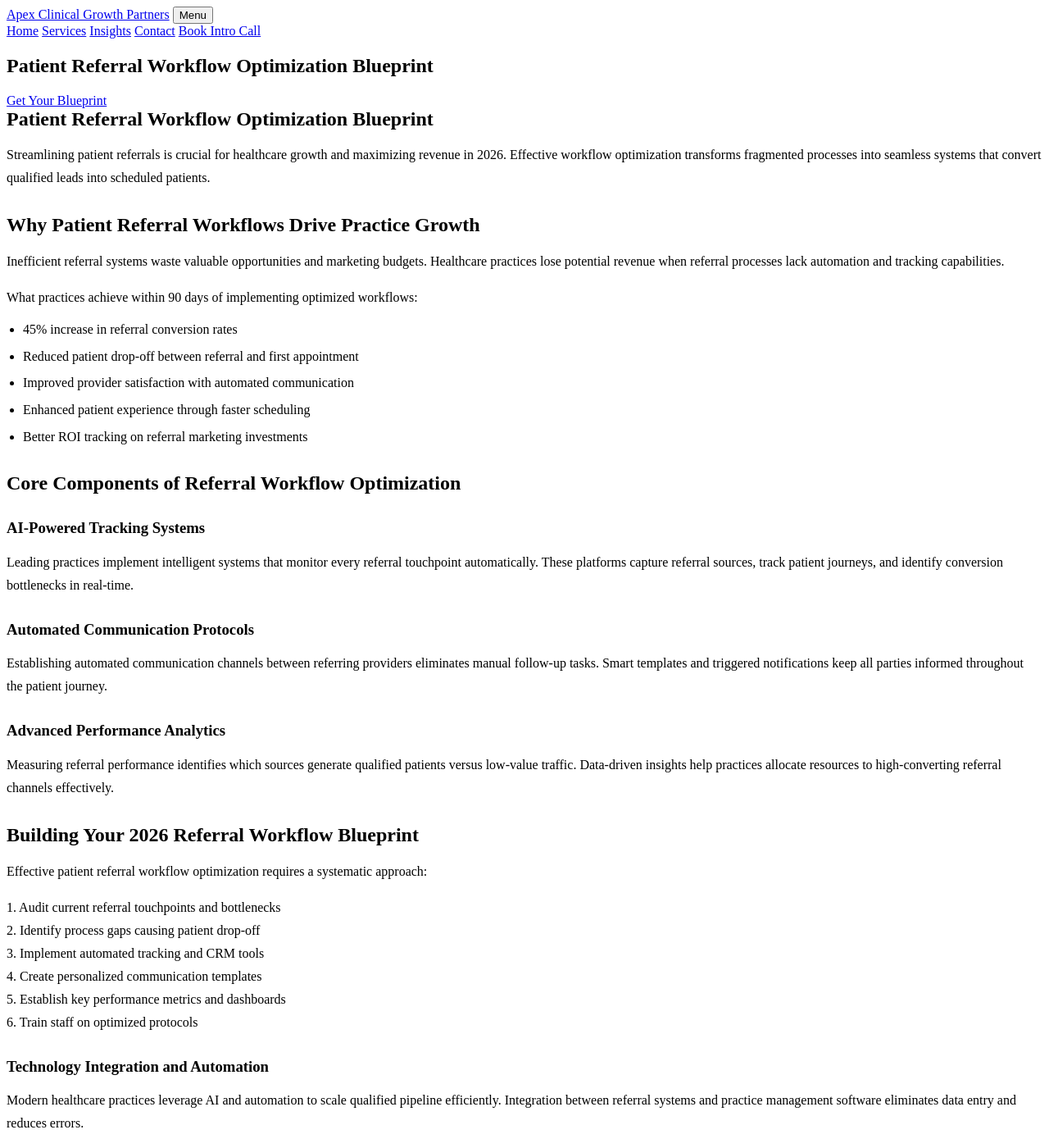
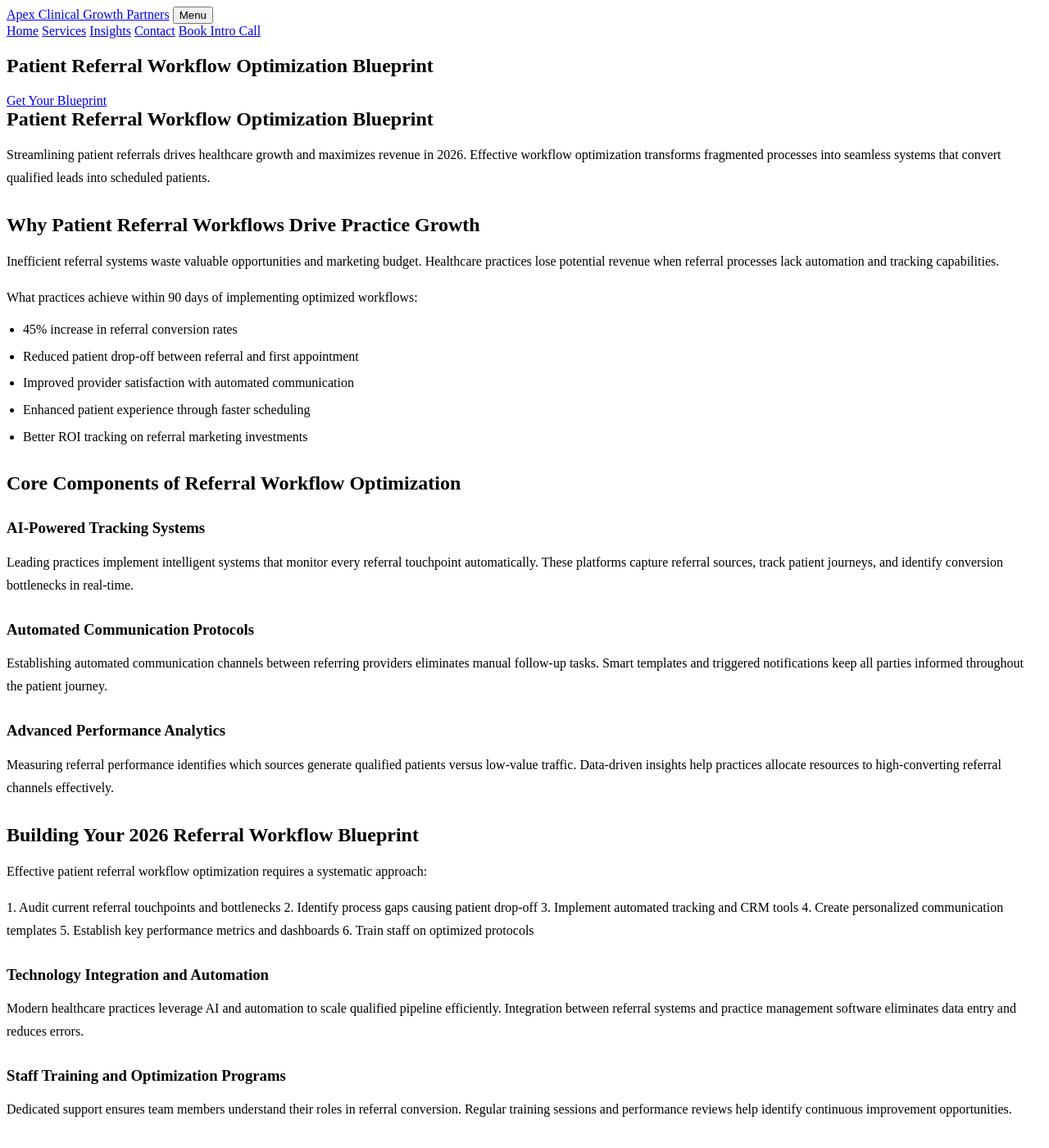
Before and after one commit to prjctlphbt/orbitr-canary-angular-20260228, a Jekyll site: the page patient-referral-workflow-blueprint.html, which Jekyll copies as it is, in a window 1280 px wide and 1400 px high. Shown: the whole window at 82% size. Built offline with Jekyll 4.4.1, drawn with Linux system fonts in a browser that asks for light colours.

Commit message:
Rollback: Revert changes to patient-referral-workflow-blueprint.html

```diff
--- a/patient-referral-workflow-blueprint.html
+++ b/patient-referral-workflow-blueprint.html
@@ -109,9 +109,9 @@
 <section class="landing-content">
 <div class="container orbitr-generated-content">
 <h1>Patient Referral Workflow Optimization Blueprint</h1>
-<p>Streamlining patient referrals is crucial for healthcare growth and maximizing revenue in 2026. Effective workflow optimization transforms fragmented processes into seamless systems that convert qualified leads into scheduled patients.</p>
+<p>Streamlining patient referrals drives healthcare growth and maximizes revenue in 2026. Effective workflow optimization transforms fragmented processes into seamless systems that convert qualified leads into scheduled patients.</p>
 <h2>Why Patient Referral Workflows Drive Practice Growth</h2>
-<p>Inefficient referral systems waste valuable opportunities and marketing budgets. Healthcare practices lose potential revenue when referral processes lack automation and tracking capabilities.</p>
+<p>Inefficient referral systems waste valuable opportunities and marketing budget. Healthcare practices lose potential revenue when referral processes lack automation and tracking capabilities.</p>
 <p>What practices achieve within 90 days of implementing optimized workflows:</p>
 <ul>
 <li>45% increase in referral conversion rates</li>
@@ -129,11 +129,11 @@
 <p>Measuring referral performance identifies which sources generate qualified patients versus low-value traffic. Data-driven insights help practices allocate resources to high-converting referral channels effectively.</p>
 <h2>Building Your 2026 Referral Workflow Blueprint</h2>
 <p>Effective patient referral workflow optimization requires a systematic approach:</p>
-<p>1. Audit current referral touchpoints and bottlenecks<br/>
-2. Identify process gaps causing patient drop-off<br/>
-3. Implement automated tracking and CRM tools<br/>
-4. Create personalized communication templates<br/>
-5. Establish key performance metrics and dashboards<br/>
+<p>1. Audit current referral touchpoints and bottlenecks
+2. Identify process gaps causing patient drop-off
+3. Implement automated tracking and CRM tools
+4. Create personalized communication templates
+5. Establish key performance metrics and dashboards
 6. Train staff on optimized protocols</p>
 <h3>Technology Integration and Automation</h3>
 <p>Modern healthcare practices leverage AI and automation to scale qualified pipeline efficiently. Integration between referral systems and practice management software eliminates data entry and reduces errors.</p>
```
